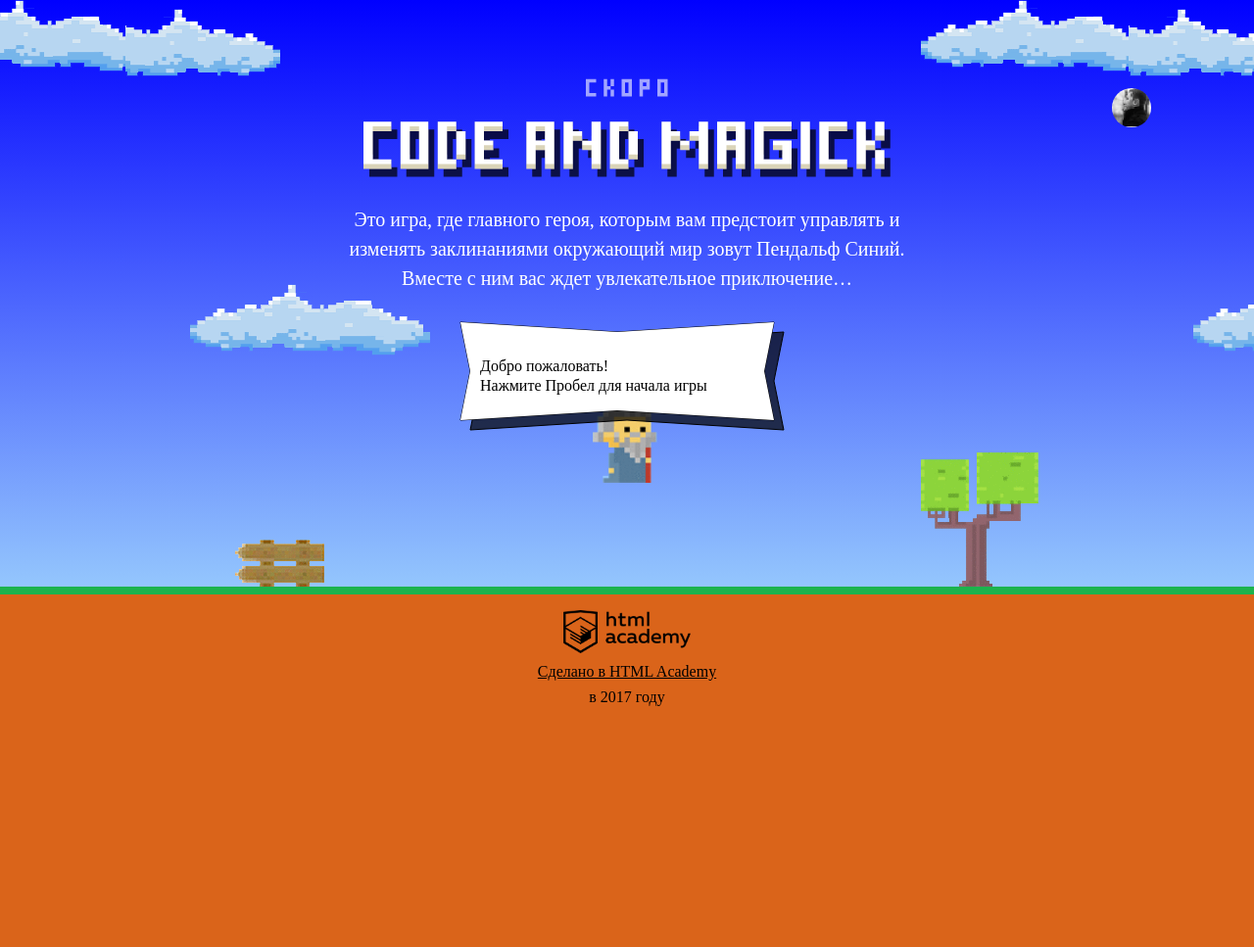
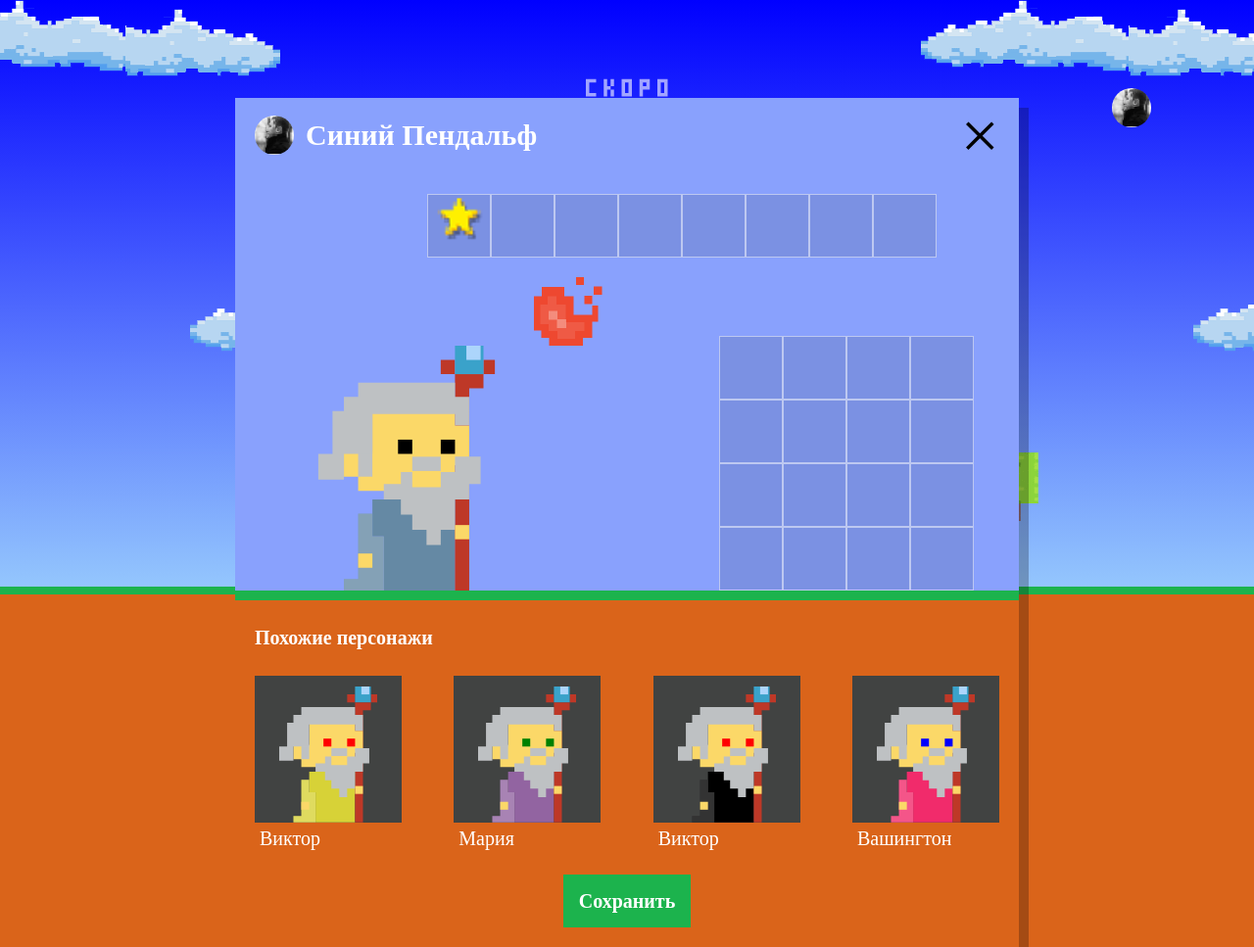
Before and after one commit to bmind12/161145-code-and-magick, a website: page index.html in a window 1280 px wide. Shown: the whole page at 98% size. Before the commit the page ends 800 px from the top, so only its background shows below. Drawn offline with Linux system fonts and the light colour scheme; a web font is replaced by a local one.

Commit message:
Third module

```diff
--- a/index.html
+++ b/index.html
@@ -192,6 +192,7 @@
 </script>
 <script src="js/stat.js"></script>
 <script src="js/game.js"></script>
+<script src="js/setup.js"></script>
 
 </body>
 </html>
--- /dev/null
+++ b/js/setup.js
@@ -0,0 +1,61 @@
+'use strict';
+
+var CHARACTERS_LIST_LENGTH = 4;
+var CHARACTERS_NAMES = ['Иван', 'Хуан Себастьян', 'Мария', 'Кристоф', 'Виктор', 'Юлия', 'Люпита', 'Вашингтон'];
+var CHARACTERS_SURNAMES = ['да Марья', 'Верон', 'Мирабелла', 'Вальц', 'Онопко', 'Топольницкая', 'Нионго', 'Ирвинг'];
+var CHARACTERS_COAT_COLORS = ['rgb(101, 137, 164)', 'rgb(241, 43, 107)', 'rgb(146, 100, 161)', 'rgb(56, 159, 117)', 'rgb(215, 210, 55)', 'rgb(0, 0, 0)'];
+var CHARACTERS_EYE_COLORS = ['black', 'red', 'blue', 'yellow', 'green'];
+
+var setupElement = document.querySelector('.setup');
+setupElement.classList.remove('hidden');
+
+var charactersList = generateSimilarCharacters();
+
+var charactersHTML = generateCharactersHTML(charactersList);
+document.querySelector('.setup-similar-list').appendChild(charactersHTML);
+document.querySelector('.setup-similar').classList.remove('hidden');
+
+function generateSimilarCharacters() {
+  var charactersList = [];
+
+  for (var i = 0; i < CHARACTERS_LIST_LENGTH; i++) {
+    var characterName = CHARACTERS_NAMES[getRandomIntInclusive(0, CHARACTERS_NAMES.length - 1)];
+    var characterSurname = CHARACTERS_SURNAMES[getRandomIntInclusive(0, CHARACTERS_SURNAMES.length - 1)];
+    var characterCoatColor = CHARACTERS_COAT_COLORS[getRandomIntInclusive(0, CHARACTERS_COAT_COLORS.length - 1)];
+    var characterEyeColor = CHARACTERS_EYE_COLORS[getRandomIntInclusive(0, CHARACTERS_EYE_COLORS.length - 1)];
+
+    var newCharacter = new Charcter(characterName, characterSurname, characterCoatColor, characterEyeColor);
+    charactersList.push(newCharacter);
+  }
+
+  return charactersList;
+}
+
+function generateCharactersHTML(list) {
+  var fragment = document.createDocumentFragment();
+
+  for (var i = 0; i < list.length; i++) {
+    var template = document.querySelector('#similar-wizard-template').content.cloneNode(true);
+    template.querySelector('.setup-similar-label').textContent = list[i].name;
+    template.querySelector('.wizard-coat').style.fill = list[i].coatColor;
+    template.querySelector('.wizard-eyes').style.fill = list[i].eyeColor;
+
+    fragment.appendChild(template);
+  }
+
+  return fragment;
+}
+
+function Charcter(name, surname, coatColor, eyeColor) {
+  this.name = name;
+  this.surname = surname;
+  this.coatColor = coatColor;
+  this.eyeColor = eyeColor;
+}
+
+function getRandomIntInclusive(min, max) {
+  min = Math.ceil(min);
+  max = Math.floor(max);
+
+  return Math.floor(Math.random() * (max - min + 1)) + min;
+}
```
